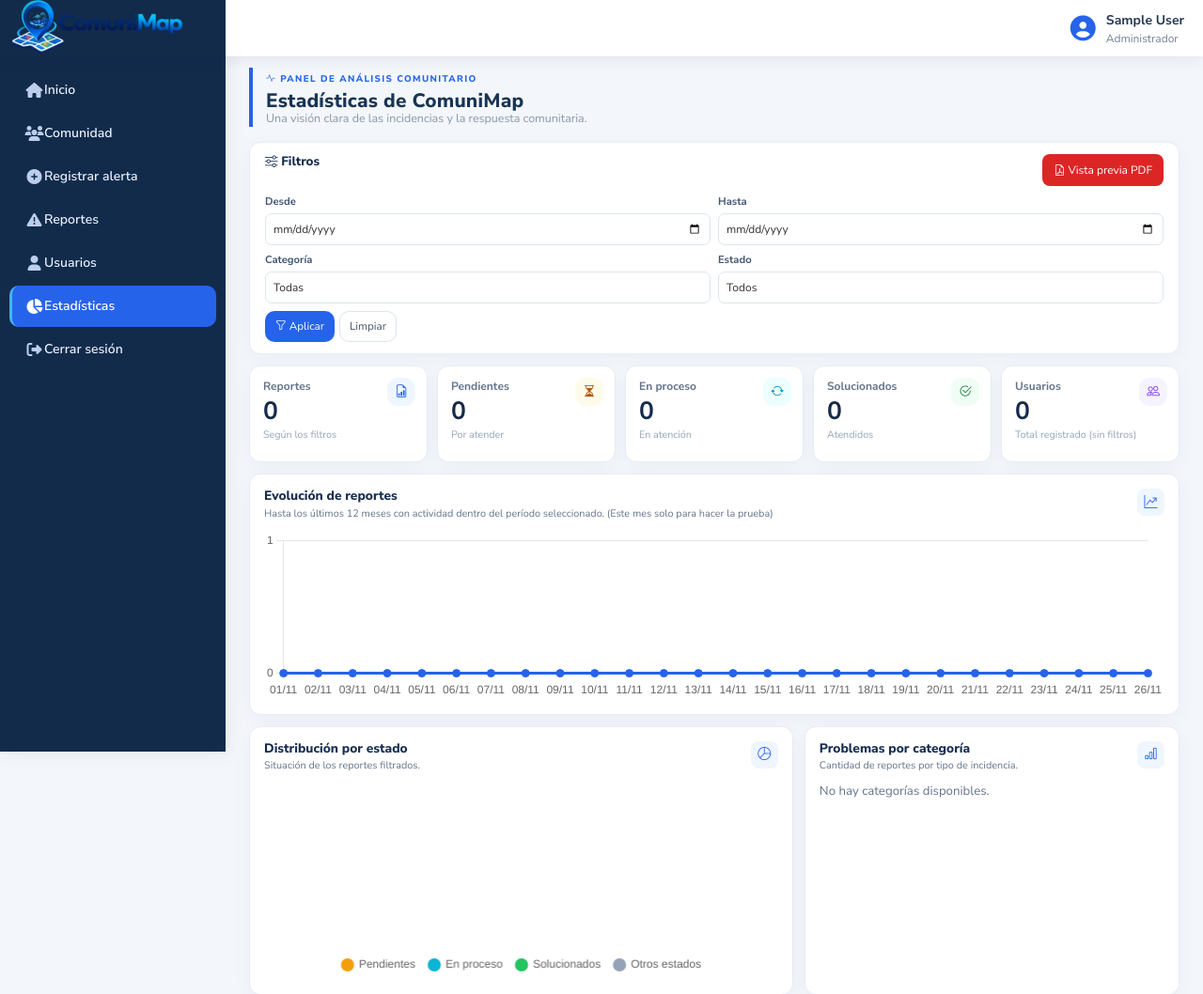
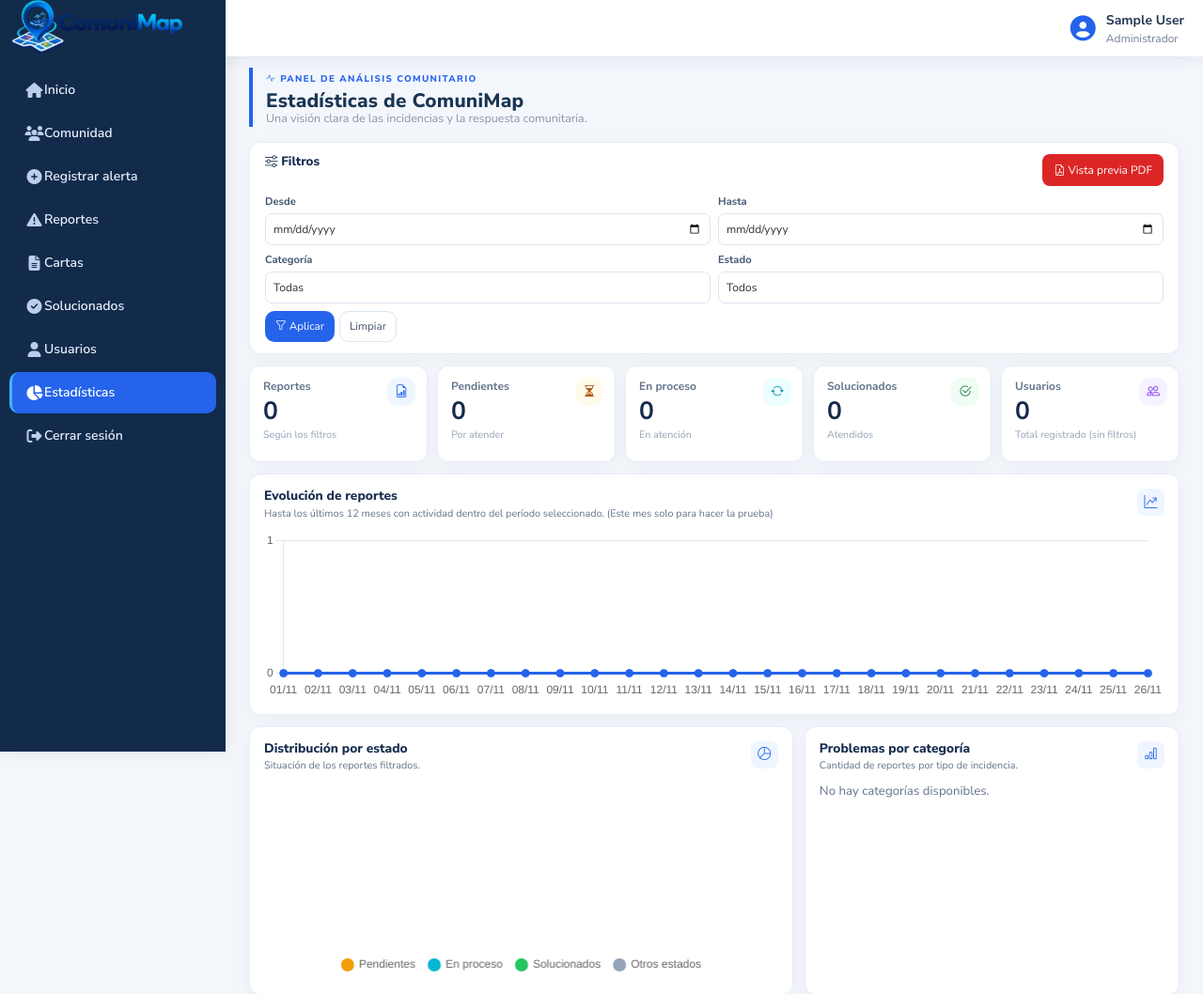
Before and after one commit to JFCXD/comunimap, a Laravel app: page /estadisticas in a window 1280 px wide. Shown: the top 1058 px of the page at 94% size. Run offline with Laravel 12, Linux system fonts and the light colour scheme; the visitor is signed in with stand-in values (Sample User, id 1); data comes from the database, SQL or seed files in the repository; data that the repository does not hold is empty.

Commit message:
Fase 1: agregar Cartas y Solucionados al menú lateral solo administrador

```diff
--- a/GestionDeAlertas/resources/views/plantillas/menu.blade.php
+++ b/GestionDeAlertas/resources/views/plantillas/menu.blade.php
@@ -31,6 +31,18 @@
                 </li>
                 @if(session('rol') == 'Administrador')
                     <li class="sidebar-item">
+                        <a class="sidebar-link waves-effect waves-dark sidebar-link {{ request()->is('cartas') || request()->is('cartas/*') || request()->is('documentos/*') ? 'cm-selected' : '' }}" href="{{ route('cartas.index') }}" aria-expanded="false">
+                            <i class="fas fa-file-lines" aria-hidden="true"></i>
+                            <span class="hide-menu">Cartas</span>
+                        </a>
+                    </li>
+                    <li class="sidebar-item">
+                        <a class="sidebar-link waves-effect waves-dark sidebar-link {{ request()->is('solucionados') || request()->is('solucionados/*') ? 'cm-selected' : '' }}" href="{{ route('solucionados.index') }}" aria-expanded="false">
+                            <i class="fas fa-circle-check" aria-hidden="true"></i>
+                            <span class="hide-menu">Solucionados</span>
+                        </a>
+                    </li>
+                    <li class="sidebar-item">
                         <a class="sidebar-link waves-effect waves-dark sidebar-link {{ request()->is('usuarios') || request()->is('usuarios/*') ? 'cm-selected' : '' }}" href="/usuarios" aria-expanded="false">
                             <i class="fa fa-user" aria-hidden="true"></i>
                             <span class="hide-menu">Usuarios</span>
```
